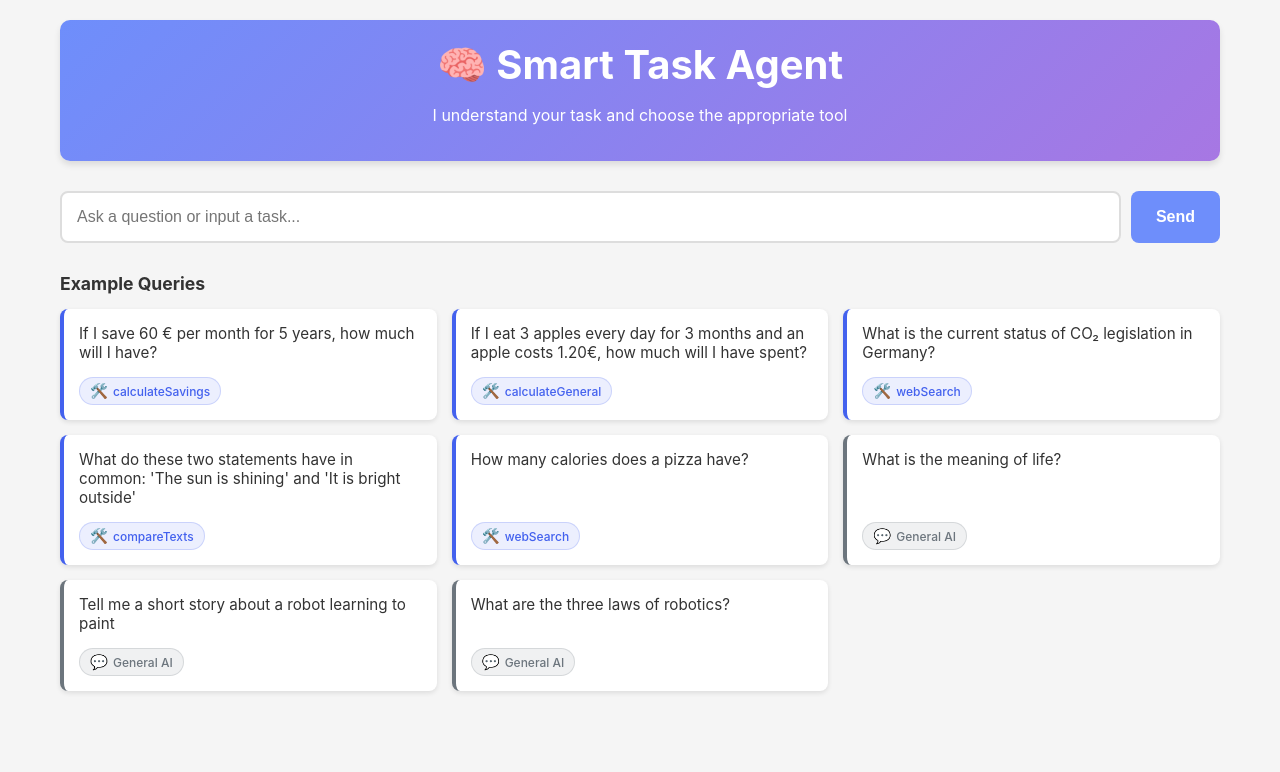
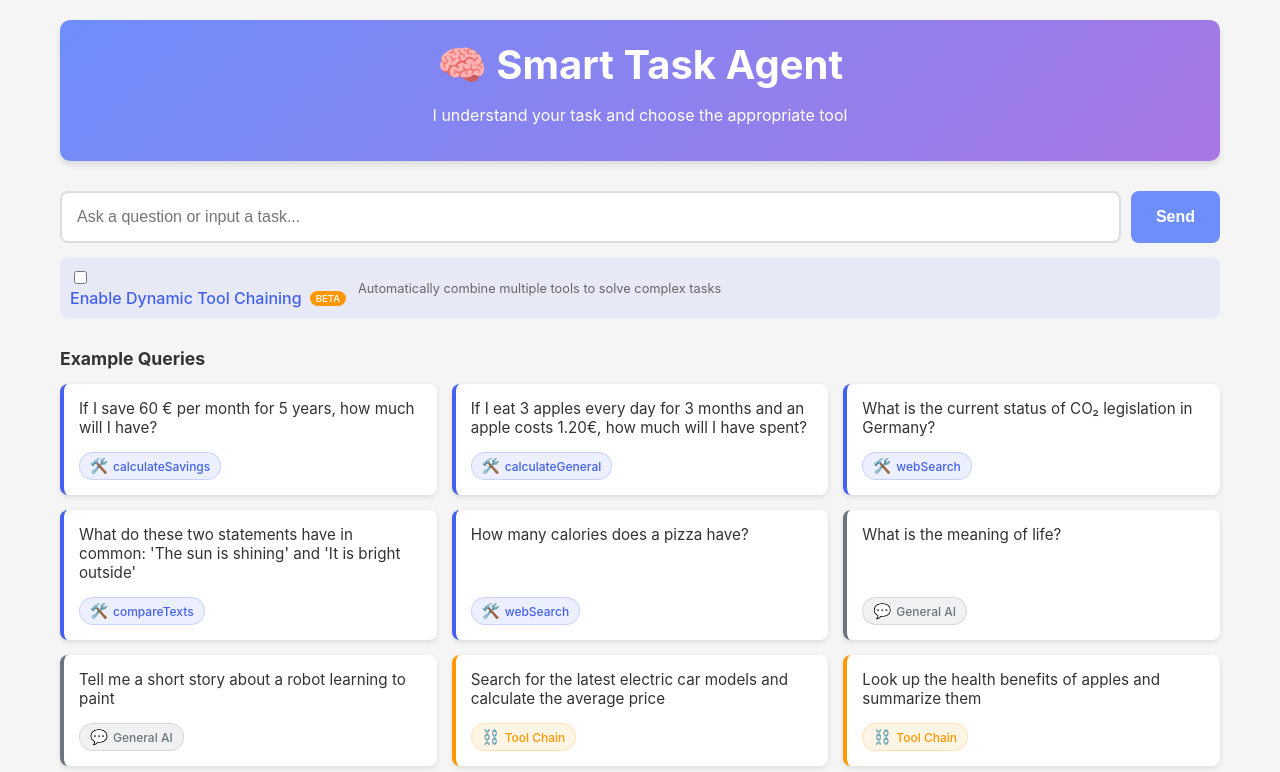
Before and after one commit to Ebiixx/auto-rag-smart-task-agent, a React (Create React App) app: page / in a window 1280 px wide. Shown: the top 772 px of the page. Built offline with nearby package versions, Linux system fonts and the light colour scheme.

Commit message:
Added Multi Step Tool Chaining and Changelog.md

```diff
--- a/src/components/ChatInterface.js
+++ b/src/components/ChatInterface.js
@@ -1,8 +1,10 @@
 import React, { useState } from "react";
 import { processUserQuery } from "../utils/toolRecognition";
+import { dynamicToolChain } from "../core/dynamicToolChaining";
 
 function ChatInterface({ setResponse, setExplanation, setLoading }) {
   const [userInput, setUserInput] = useState("");
+  const [useDynamicChain, setUseDynamicChain] = useState(false);
 
   const handleSubmit = async (e) => {
     e.preventDefault();
@@ -13,9 +15,25 @@ function ChatInterface({ setResponse, setExplanation, setLoading }) {
     setExplanation(null);
 
     try {
-      const { response, explanation } = await processUserQuery(userInput);
-      setResponse(response);
-      setExplanation(explanation);
+      if (useDynamicChain) {
+        // Use dynamic tool chaining for complex queries
+        const { result, steps } = await dynamicToolChain(userInput);
+
+        setResponse({
+          type: "dynamicChain",
+          content: result,
+          steps: steps,
+        });
+
+        setExplanation(
+          "Dynamic Tool Chaining was used to process your request step by step."
+        );
+      } else {
+        // Use the standard single-tool approach
+        const { response, explanation } = await processUserQuery(userInput);
+        setResponse(response);
+        setExplanation(explanation);
+      }
     } catch (error) {
       console.error("Error processing query:", error);
       setResponse({
@@ -71,10 +89,32 @@ function ChatInterface({ setResponse, setExplanation, setLoading }) {
       tool: "GPTIntern",
       expected: false,
     },
+    // Removed: "What are the three laws of robotics?"
+
+    // Examples that benefit from tool chaining
     {
-      query: "What are the three laws of robotics?",
-      tool: "GPTIntern",
-      expected: false,
+      query:
+        "Search for the latest electric car models and calculate the average price",
+      tool: "dynamicChain",
+      expected: true,
+    },
+    {
+      query: "Look up the health benefits of apples and summarize them",
+      tool: "dynamicChain",
+      expected: true,
+    },
+    // New non-web search tool chain examples
+    {
+      query:
+        "Compare and summarize the differences between saving 100€ monthly for 10 years with 2% vs 4% interest",
+      tool: "dynamicChain",
+      expected: true,
+    },
+    {
+      query:
+        "Calculate my BMI if I'm 180cm tall and weigh 75kg, then interpret what it means",
+      tool: "dynamicChain",
+      expected: true,
     },
   ];
 
@@ -93,6 +133,22 @@ function ChatInterface({ setResponse, setExplanation, setLoading }) {
             Send
           </button>
         </div>
+        <div className="dynamic-chain-toggle">
+          <label>
+            <input
+              type="checkbox"
+              checked={useDynamicChain}
+              onChange={() => setUseDynamicChain(!useDynamicChain)}
+            />
+            <span className="toggle-label">
+              Enable Dynamic Tool Chaining
+              <span className="beta-badge">BETA</span>
+            </span>
+          </label>
+          <span className="toggle-description">
+            Automatically combine multiple tools to solve complex tasks
+          </span>
+        </div>
       </form>
 
       <div className="example-section">
@@ -102,18 +158,35 @@ function ChatInterface({ setResponse, setExplanation, setLoading }) {
             <div
               key={index}
               className={`example-card ${
-                example.expected ? "tool-card" : "general-card"
+                example.tool === "dynamicChain"
+                  ? "chain-card"
+                  : example.expected
+                  ? "tool-card"
+                  : "general-card"
               }`}
-              onClick={() => handleExampleClick(example.query)}
+              onClick={() => {
+                handleExampleClick(example.query);
+                if (example.tool === "dynamicChain") {
+                  setUseDynamicChain(true);
+                }
+              }}
             >
               <div className="card-content">
                 <p className="example-query">{example.query}</p>
                 <div
                   className={`tool-badge ${
-                    example.expected ? "expected-tool" : "general-tool"
+                    example.tool === "dynamicChain"
+                      ? "chain-tool"
+                      : example.expected
+                      ? "expected-tool"
+                      : "general-tool"
                   }`}
                 >
-                  {example.expected ? (
+                  {example.tool === "dynamicChain" ? (
+                    <>
+                      <span className="chain-icon">⛓️</span> Tool Chain
+                    </>
+                  ) : example.expected ? (
                     <>
                       <span className="tool-icon">🛠️</span> {example.tool}
                     </>
@@ -137,7 +210,42 @@ function ChatInterface({ setResponse, setExplanation, setLoading }) {
         .input-container {
           display: flex;
           gap: 10px;
+          margin-bottom: 15px;
+        }
+
+        .dynamic-chain-toggle {
+          display: flex;
+          align-items: center;
           margin-bottom: 25px;
+          padding: 10px;
+          background-color: rgba(110, 142, 251, 0.1);
+          border-radius: 8px;
+        }
+
+        .dynamic-chain-toggle input {
+          margin-right: 8px;
+        }
+
+        .toggle-label {
+          font-weight: 500;
+          color: #4361ee;
+          display: flex;
+          align-items: center;
+          margin-right: 12px;
+        }
+
+        .beta-badge {
+          background-color: #ff9800;
+          color: white;
+          font-size: 0.6rem;
+          padding: 2px 6px;
+          border-radius: 10px;
+          margin-left: 8px;
+        }
+
+        .toggle-description {
+          font-size: 0.8rem;
+          color: #666;
         }
 
         .chat-input {
@@ -205,6 +313,10 @@ function ChatInterface({ setResponse, setExplanation, setLoading }) {
           border-left: 4px solid #6c757d;
         }
 
+        .chain-card {
+          border-left: 4px solid #ff9800;
+        }
+
         .example-card:hover {
           transform: translateY(-2px);
           box-shadow: 0 5px 15px rgba(0, 0, 0, 0.1);
@@ -245,8 +357,15 @@ function ChatInterface({ setResponse, setExplanation, setLoading }) {
           border: 1px solid rgba(108, 117, 125, 0.2);
         }
 
+        .chain-tool {
+          background-color: rgba(255, 152, 0, 0.1);
+          color: #ff9800;
+          border: 1px solid rgba(255, 152, 0, 0.2);
+        }
+
         .tool-icon,
-        .general-icon {
+        .general-icon,
+        .chain-icon {
           margin-right: 5px;
           font-size: 0.9rem;
         }
```
